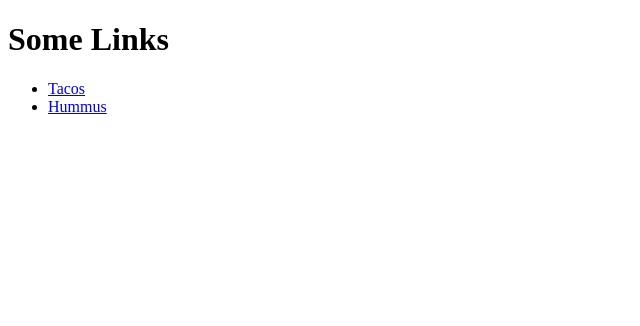
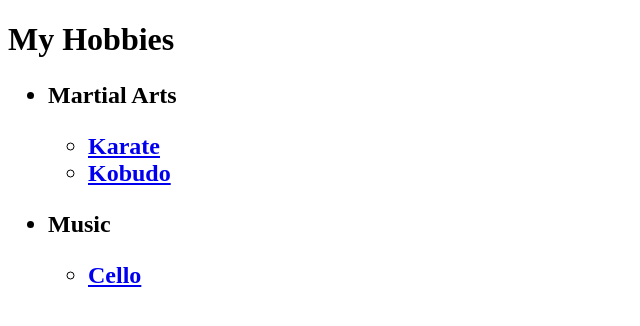
Before and after one commit to bjw3531/IGME-110-Repo, a plain HTML site: page index.html in a window 1280 px wide. Shown: the whole page, without its empty margins (0-640 px from the left). Drawn offline with Linux system fonts and the light colour scheme.

Commit message:
Update index.html

```diff
--- a/index.html
+++ b/index.html
@@ -6,10 +6,18 @@
   <title>My Listicle</title>
 </head>
 <body>
-  <h1>Some Links</h1>
+  <h1>My Hobbies</h1>
+  <h2>
   <ul>
-    <li><a href="https://en.wikipedia.org/wiki/Taco">Tacos</a></li>
-    <li><a href="https://en.wikipedia.org/wiki/Hummus">Hummus</a></li>
+    <li><p>Martial Arts</p></li>
+    <ul>
+      <li><a href="https://the-martial-way.com/wp-content/uploads/2017/09/Screen-Shot-2017-09-23-at-9.11.10-PM.png">Karate</a></li>
+      <li><a href="https://www.weaponskobudo.com/image/cache/catalog/products/nunti%20bo/MIX_4952-550x550w.jpg">Kobudo</a></li>
+    </ul>
+    <li><p>Music</p></li>
+    <ul>
+      <li><a href="https://cdn.prod.website-files.com/61a546bc82b92d612439d8f3/65c573015a2df390f7472d94_cello-warm-up-sharing-image.jpg">Cello<a/></li>
+    </ul>
   </ul>
 </body>
 </html>
```
